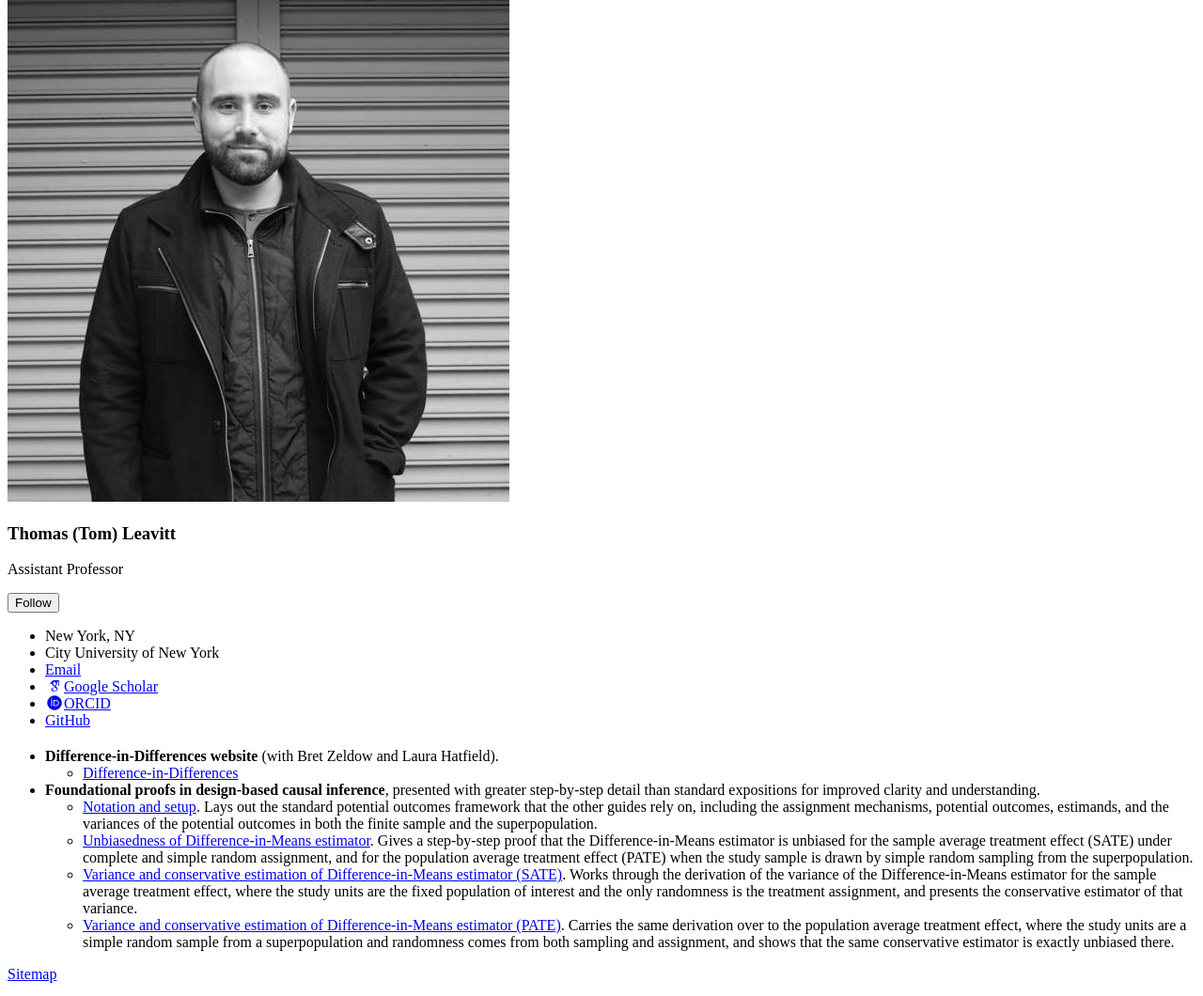
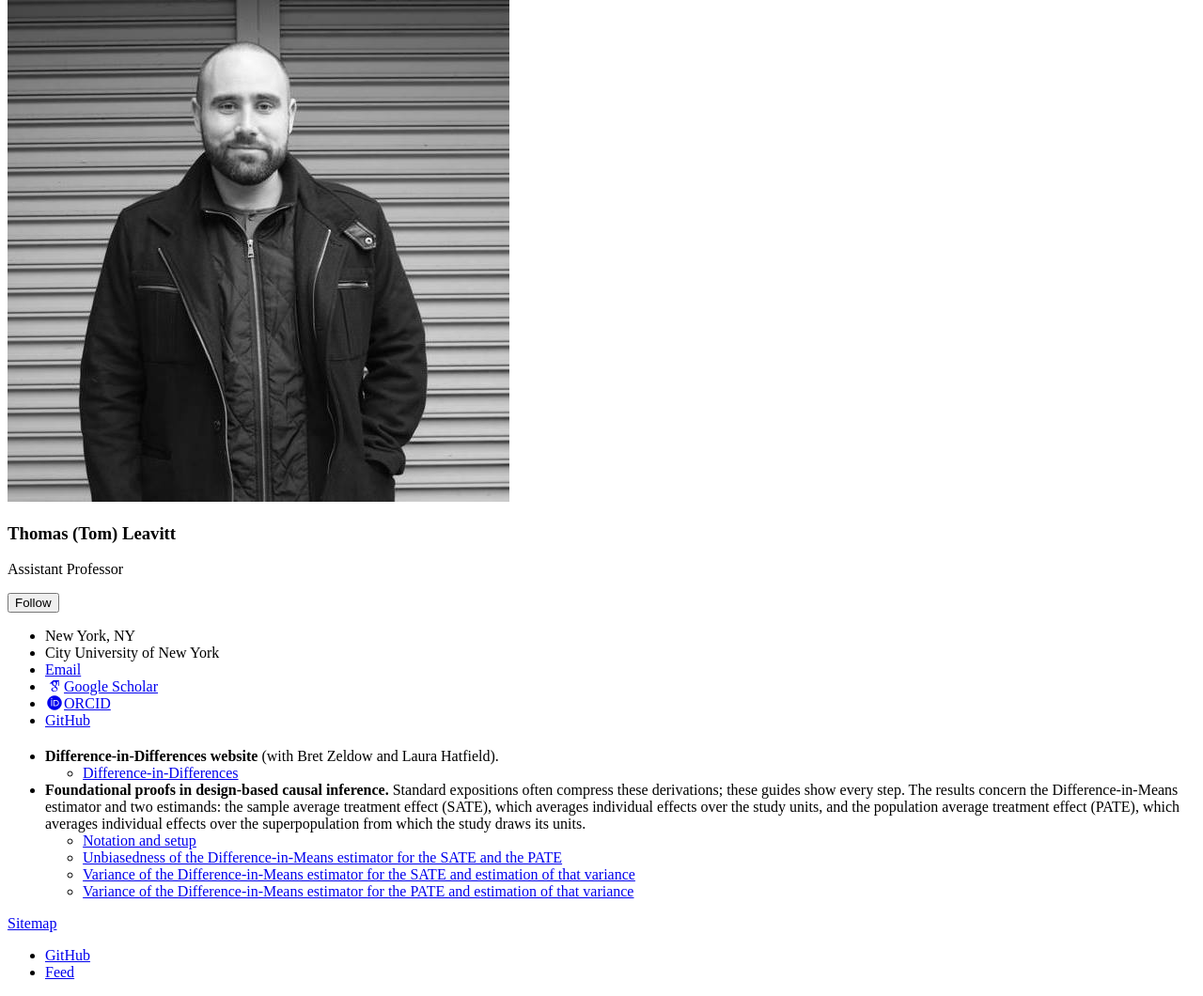
Before and after one commit to tl2624/tl2624.github.io, a Jekyll site: the page built from _pages/methods-guides.md, in a window 1280 px wide. Shown: the part 208-1268 px from the top of the page at 94% size. Built offline with Jekyll 4.4.1, drawn with Linux system fonts in a browser that asks for light colours; some web fonts are replaced.

Commit message:
Methods guides: retitle page, rebuild PDFs for clarity and accessibility
Rewrite the methods-guides section: retitle each guide to name the estimator
and estimand explicitly and to make clear that what is estimated is the
variance (not the estimator); drop the per-guide descriptions so the titles
carry the page; define SATE and PATE once in the intro. The PATE guide no
longer advertises "conservative estimation," which its own proof contradicts.

Rebuild the four PDFs from source:

- Use the colorblind-safe Dark2 palette for the cancellation step. It was
  already defined but unused; the step called xcolor's raw primaries, whose
  pure green renders at ~1.4:1 contrast on white against blue's 8.6:1.
- Add over/underbraces to that step so the argument no longer depends on
  colour alone, and survives grayscale printing and colour blindness.
- Use one muted navy for all link types, replacing red internal links and
  green URLs that collided with the body palette.
- Align PDF title pages with the site, updating the four cross-references
  that cite companion guides by full title.
- Unify notation: \E and \Var as \mathrm macros (were \mathbb in one guide
  and obsolete \rm in the definitions), \given for conditional bars.
- Correct the bibliography against publisher and library records: Freedman
  edition, Basu's quoted title case, DOIs; rename to references.bib.
- Eliminate every overfull and underfull box.
- Define every acronym before first use, and fix a PMF mislabelled as a PDF.

```diff
--- a/_pages/methods-guides.md
+++ b/_pages/methods-guides.md
@@ -8,8 +8,8 @@
 - **Difference-in-Differences website** (with Bret Zeldow and Laura Hatfield).
   - [Difference-in-Differences](https://diff.healthpolicydatascience.org/)
 
-- **Foundational proofs in design-based causal inference**, presented with greater step-by-step detail than standard expositions for improved clarity and understanding.
-  - [Notation and setup](https://tl2624.github.io/files/00_notation_and_setup.pdf). Lays out the standard potential outcomes framework that the other guides rely on, including the assignment mechanisms, potential outcomes, estimands, and the variances of the potential outcomes in both the finite sample and the superpopulation.
-  - [Unbiasedness of Difference-in-Means estimator](https://tl2624.github.io/files/01_difference_in_means_unbiasedness.pdf). Gives a step-by-step proof that the Difference-in-Means estimator is unbiased for the sample average treatment effect (SATE) under complete and simple random assignment, and for the population average treatment effect (PATE) when the study sample is drawn by simple random sampling from the superpopulation.
-  - [Variance and conservative estimation of Difference-in-Means estimator (SATE)](https://tl2624.github.io/files/02_difference_in_means_variance_sate.pdf). Works through the derivation of the variance of the Difference-in-Means estimator for the sample average treatment effect, where the study units are the fixed population of interest and the only randomness is the treatment assignment, and presents the conservative estimator of that variance.
-  - [Variance and conservative estimation of Difference-in-Means estimator (PATE)](https://tl2624.github.io/files/03_difference_in_means_variance_pate.pdf). Carries the same derivation over to the population average treatment effect, where the study units are a simple random sample from a superpopulation and randomness comes from both sampling and assignment, and shows that the same conservative estimator is exactly unbiased there.
+- **Foundational proofs in design-based causal inference.** Standard expositions often compress these derivations; these guides show every step. The results concern the Difference-in-Means estimator and two estimands: the sample average treatment effect (SATE), which averages individual effects over the study units, and the population average treatment effect (PATE), which averages individual effects over the superpopulation from which the study draws its units.
+  - [Notation and setup](https://tl2624.github.io/files/00_notation_and_setup.pdf)
+  - [Unbiasedness of the Difference-in-Means estimator for the SATE and the PATE](https://tl2624.github.io/files/01_difference_in_means_unbiasedness.pdf)
+  - [Variance of the Difference-in-Means estimator for the SATE and estimation of that variance](https://tl2624.github.io/files/02_difference_in_means_variance_sate.pdf)
+  - [Variance of the Difference-in-Means estimator for the PATE and estimation of that variance](https://tl2624.github.io/files/03_difference_in_means_variance_pate.pdf)
```
Also changed, not shown: 4 other files.
